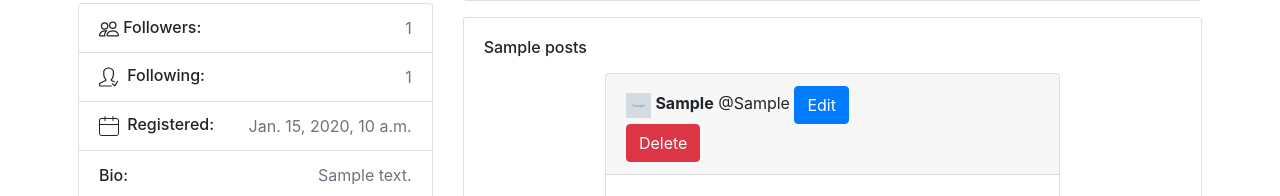
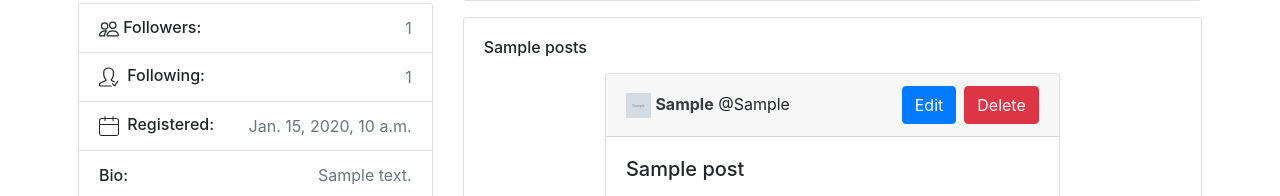
Before and after one commit to nativepapaya/Spring-2022-Senior-Project, a Django app: template sprecpro/templates/profile.html in a window 1280 px wide. Shown: the part 362-558 px from the top of the page. Run offline with Django 3.2, Linux system fonts and the light colour scheme; a user stored in the database is signed in; tables that the repository leaves empty hold one stand-in row (values such as "Sample post"); the template is opened without the code that fills it: values that come from a table or form of the project are taken from there, most other values are stand-ins (such as "Sample title", 1, 10 or a date in 2020); grey boxes marked "Sample" are stand-in pictures; some libraries are stand-ins or nearby versions.

Commit message:
Profile posts aligned, profile link in post header

```diff
--- a/sprecpro/templates/explore.html
+++ b/sprecpro/templates/explore.html
@@ -20,7 +20,7 @@
               <div class="row align-items-center">
                   <div class="col-7">
                   <img src="{{ post.profile.avatar }}" width="25" height="25" />
-                  <span><b>{{ post.user_id.first_name }}</b> @{{ post.user_id.first_name }}</span>
+                  <span><b><a class="text-dark" href="{% url 'profile' post.user_id.id %}">{{ post.user_id.first_name }}</a></b> @{{ post.user_id.first_name }}</span>
                   </div>
                   {% if post.user_id == request.user %}
                       <div class="col-5 d-flex">
--- a/sprecpro/templates/home.html
+++ b/sprecpro/templates/home.html
@@ -25,7 +25,7 @@
               <div class="row align-items-center">
                   <div class="col-7">
                   <img src="{{ post.profile.avatar }}" width="25" height="25" />
-                  <span><b>{{ post.user_id.first_name }}</b> @{{ post.user_id.first_name }}</span>
+                  <span><b><a class="text-dark" href="{% url 'profile' post.user_id.id %}">{{ post.user_id.first_name }}</a></b> @{{ post.user_id.first_name }}</span>
                   </div>
                   {% if post.user_id == request.user %}
                       <div class="col-5 d-flex">
--- a/sprecpro/templates/profile.html
+++ b/sprecpro/templates/profile.html
@@ -155,11 +155,15 @@
                     <div class="col-md-8">
                     <div class="card">
                         <div class="card-header">
+                        <div class="row align-items-center">
+                            <div class="col-7">
                             <img src="{{ post.profile.avatar }}" width="25" height="25" />
-                          <span><b>{{ post.user_id.first_name }}</b> @{{ post.user_id.first_name }}</span>
+                            <span><b><a class="text-dark" href="{% url 'profile' post.user_id.id %}">{{ post.user_id.first_name }}</a></b> @{{ post.user_id.first_name }}</span>
+                            </div>
                             {% if post.user_id == request.user %}
+                                <div class="col-5 d-flex">
                                 <!-- Button trigger modal -->
-                          <button type="button" class="btn btn-primary" data-toggle="modal" data-target="#exampleModal">
+                                <button type="button" class="btn btn-primary mr-2 ml-auto" data-toggle="modal" data-target="#exampleModal">
                                 Edit
                                 </button>
                                 <form type="POST" action="{% url 'post.edit' post.id %}">
@@ -194,7 +198,9 @@
                                 <form type="POST" action="{% url 'post.delete' post.id %}">
                                 <button type="submit" class="btn btn-danger">Delete</button>
                                 </form>
+                                </div>
                             {% endif %}
+                        </div>
                         </div>
                         <div class="card-body">
                         <h5 class="card-title">{{ post.title }}</h5>
@@ -216,10 +222,10 @@
                             {% endif %}
                         </div>
                         </div>
-                        <hr/>
-                        <div class="card-subtitle d-flex flex-row">
+                        <hr>
+                        <div class="card-subtitle d-flex flex-row mt-1 mb-3 mx-1">
                             {% isLiked post user as liked %}
-                          <span style="margin:0px 0px 10px 10px">
+                            <span class="ml-2">
                             {% if liked %}
                                 <form action="{% url 'unlike_post' post.pk %}" method="POST">
                                 {% csrf_token %}
@@ -235,14 +241,14 @@
                             {% endif %}
                             </span>
                             <form action="{% url 'post.view' post.pk %}">
-                            <button type="submit" class="btn btn-secondary" style="margin:0px 0px 10px 10px">View Post</button>
+                              <button type="submit" class="btn btn-secondary ml-2">View Post</button>
                             </form>
-                          <button class="btn btn-secondary" style="margin:0px 0px 10px 10px">Share</button>
+                            <button class="btn btn-secondary ml-2">Share</button>
                         </div>
                       </div>
                     </div>
                   </div>
-                  <br />
+                  <br/>
                   {% endfor %}
                 {% else %}
                   <span>This user has no posts</span>
```
Lines whose indentation alone changed are shown as unchanged.
